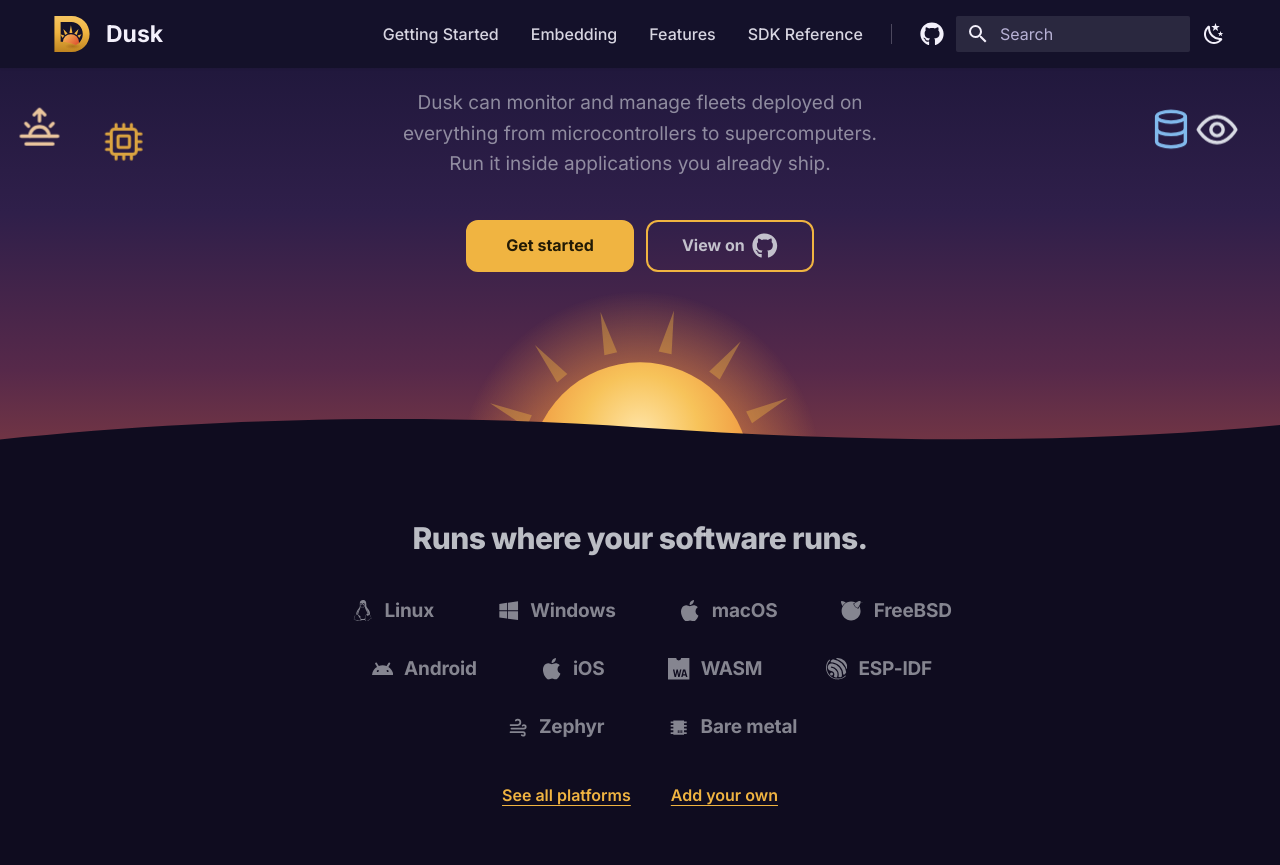
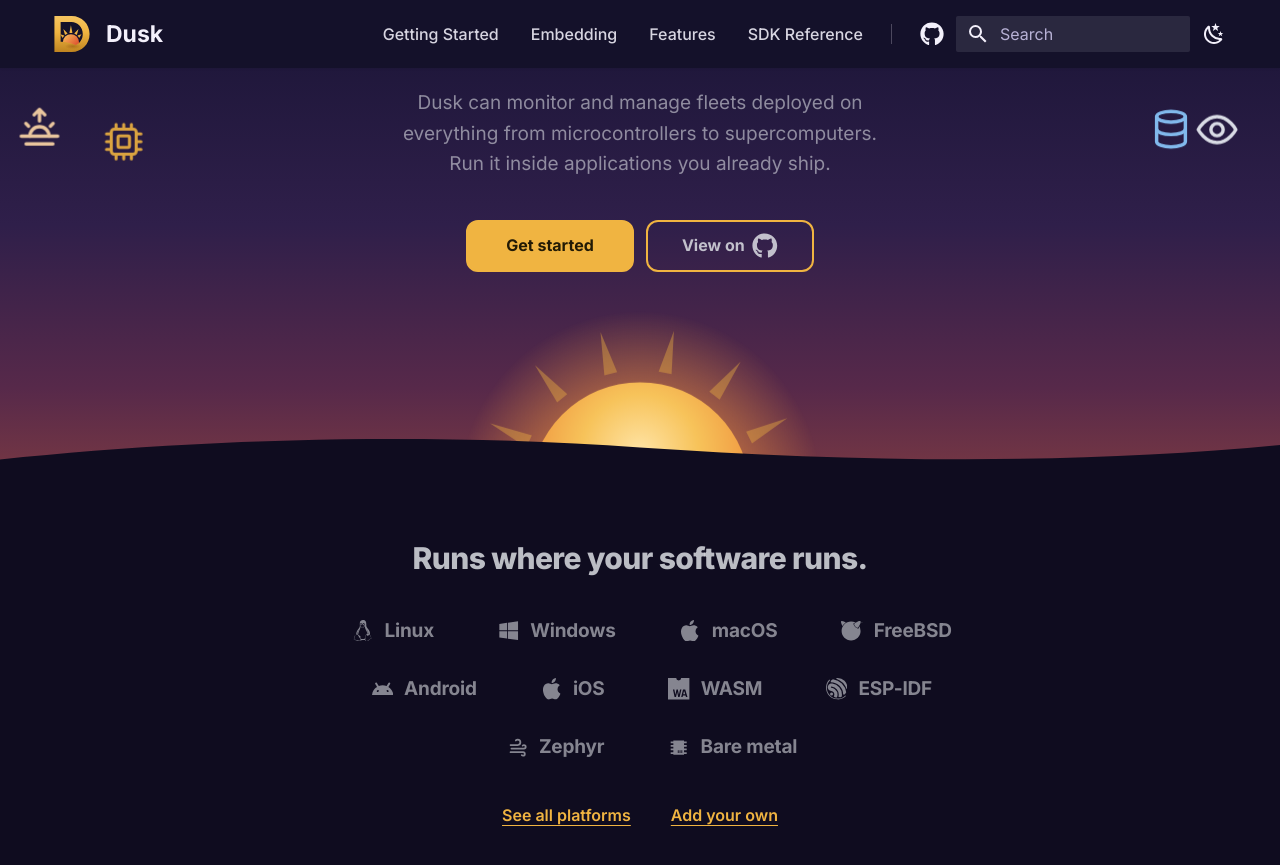
Before and after one commit to tomerze/dusk, an MkDocs documentation site: the page built from docs/docs/index.md, in a window 1280 px wide and 900 px high, scrolled down 318 px. Shown: the top 865 px of the window. Built offline with MkDocs 1.6.1 and Material for MkDocs 9.7.7, drawn with Linux system fonts in a browser that asks for light colours; comment, search, counter and statistics services are not loaded.

Commit message:
Update docs to set the sun in a horizon box of its own size and sink it in CSS
The sun was absolutely positioned at the bottom of a horizon whose
height was a clamp() of the viewport's width, so its upper half hung
over the buttons, and the hero hid everything that spilled past its
edges with overflow: hidden. Its sinking on scroll was a script reading
scrollY and innerHeight on every scroll event, easing a custom property
in an animation-frame loop.

The horizon is now a grid that takes the sun's own height, the sun sits
centred at its bottom, and the horizon alone clips, so the sun can set
behind the hill and below it; the hero no longer clips anything. The
sink is a scroll-driven animation of translate over the first 60svh of
the page, inside @supports (animation-timeline: view()) and only
without reduced motion - where neither holds, the sun stays risen. The
hill's height is the --dusk-hill token, and the script no longer tracks
the sun.

```diff
--- a/docs/docs/assets/javascripts/landing.js
+++ b/docs/docs/assets/javascripts/landing.js
@@ -351,11 +351,6 @@
 
 const still = matchMedia("(prefers-reduced-motion: reduce)");
 const tracked = [
-  ...[...document.querySelectorAll(".dusk-hero__sun")].map((element) => ({
-    element,
-    name: "--dusk-sunk",
-    aim: () => Math.min(1, window.scrollY / (window.innerHeight * 0.6)),
-  })),
   ...[...document.querySelectorAll(".dusk-section > h2")].map((element) => ({
     element,
     name: "--dusk-passed",
--- a/docs/docs/assets/stylesheets/landing.css
+++ b/docs/docs/assets/stylesheets/landing.css
@@ -5,6 +5,7 @@
   --dusk-button: 8.4rem;
   --dusk-float: 2rem;
   --dusk-orbit: 0.6rem;
+  --dusk-hill: 3.6rem;
 }
 .dusk-landing {
   --dusk-gold: #f0b441;
@@ -149,7 +150,6 @@
 
 .dusk-hero {
   container-type: inline-size;
-  overflow: hidden;
   padding: 3rem var(--dusk-gutter) 0;
   background: var(--dusk-sky);
   text-align: center;
@@ -302,27 +302,29 @@
 }
 .dusk-hero__horizon {
   position: relative;
-  height: clamp(7rem, 22vw, 8.5rem);
-  margin: 1.5rem -0.8rem 0;
+  display: grid;
+  align-items: end;
+  justify-items: center;
+  margin: 0 calc(-1 * var(--dusk-gutter));
+  overflow: clip;
 }
 .dusk-hero__sun {
-  position: absolute;
-  left: 50%;
-  bottom: 0;
-  width: min(22rem, 86vw);
+  width: min(22rem, 86cqi);
   height: auto;
-  transform: translate(-50%, calc(var(--dusk-sunk, 0) * 30%));
 }
 .dusk-hero__horizon::after {
   content: "";
   position: absolute;
-  right: 0;
-  bottom: -1px;
-  left: 0;
-  height: 3.6rem;
+  inset: auto 0 -1px;
+  block-size: var(--dusk-hill);
   background-color: var(--dusk-ground);
   -webkit-mask: url("../landing/hill.svg") center bottom / 100% 100% no-repeat;
   mask: url("../landing/hill.svg") center bottom / 100% 100% no-repeat;
+}
+@keyframes dusk-sink {
+  to {
+    translate: 0 30%;
+  }
 }
 
 .dusk-platforms {
@@ -987,6 +989,16 @@
   border-radius: 0.2rem;
 }
 
+@supports (animation-timeline: view()) {
+  @media (prefers-reduced-motion: no-preference) {
+    .dusk-hero__sun {
+      animation: dusk-sink linear both;
+      animation-timeline: scroll(root);
+      animation-range: 0 60svh;
+    }
+  }
+}
+
 @media (prefers-reduced-motion: reduce) {
   .dusk-landing .dusk-float,
   .dusk-arm,
```
